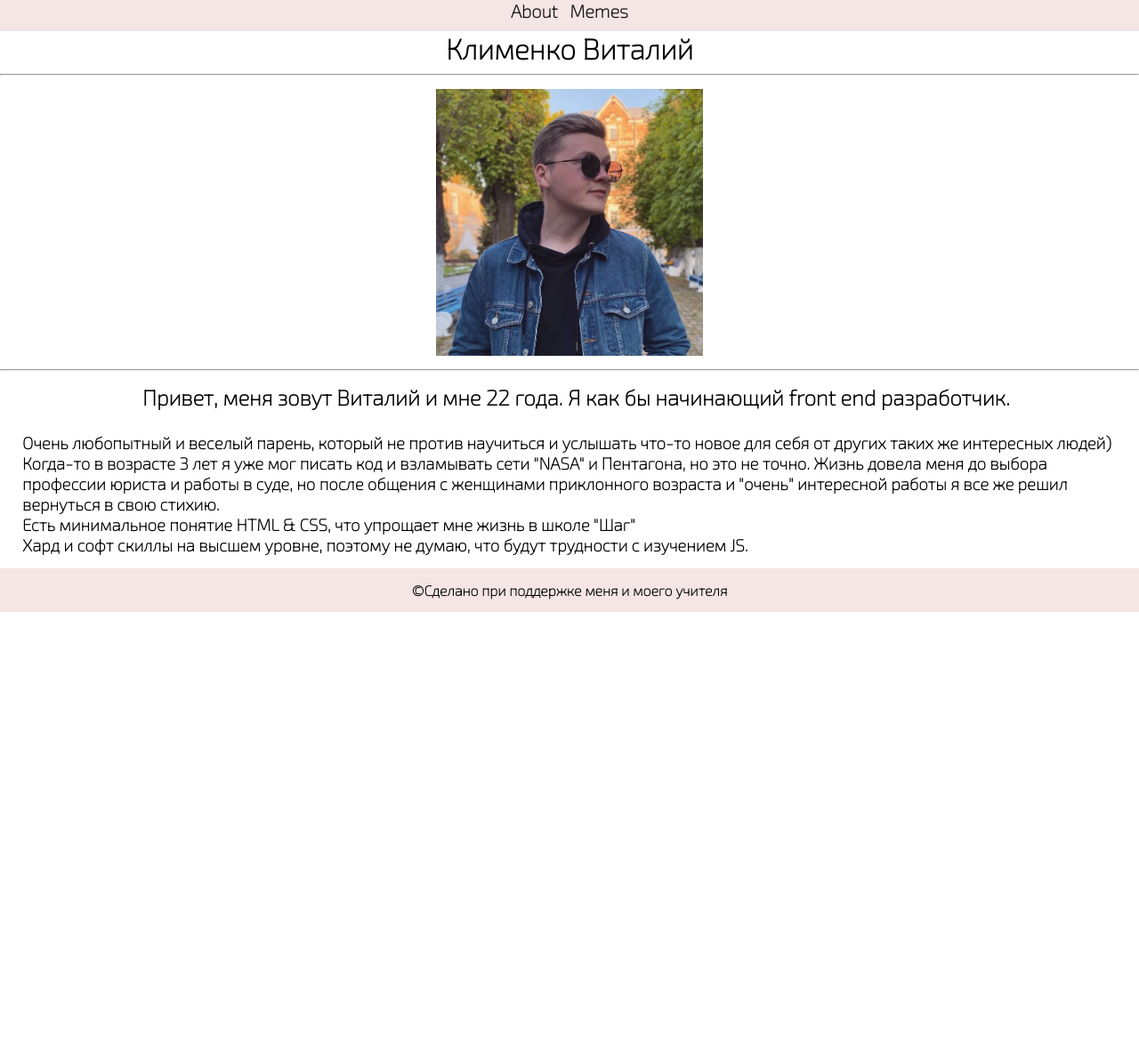
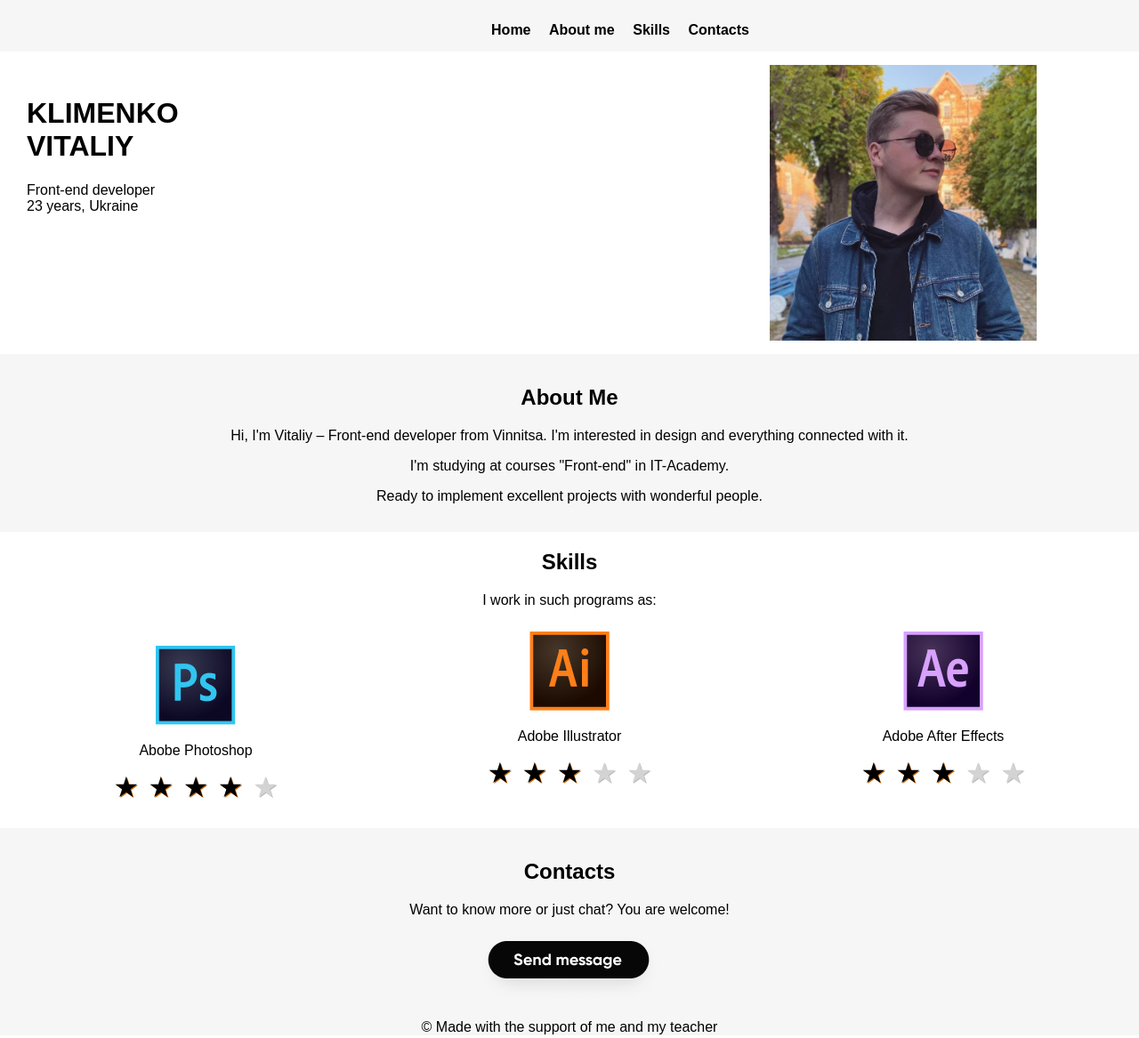
Before and after one commit to DimagaDev/FrontEnd21, a plain HTML site: page index.html in a window 1280 px wide. Shown: the whole page at 89% size. Before the commit the page ends 800 px from the top, so only its background shows below. Drawn offline with Linux system fonts and the light colour scheme.

Commit message:
update vers

```diff
--- a/css/style.css
+++ b/css/style.css
@@ -1,89 +1,126 @@
-* {
-    margin: 0px;
-    padding: 0px;
+html {
+    font-family: 'League Gothic', sans-serif;
 }
 
 body {
-    font-family: 'Exo 2', sans-serif;
-    text-align: left;
+    margin: 0;
+    padding: 0;
+    max-width: 1366px;
+}
+a {
+    outline: none;
+    text-decoration: none;
+    color: black;
+    font-weight: bold
 }
 
-.header {
-    width: 100%;
-    height: 35px;
-    text-align: center;
-    background-color: rgba(238, 209, 209, 0.555);
-}
 
-.header a {
-    outline: none;
-    text-decoration: none;
-    padding: 10px 5px 0;
-    font-size: 20px;
-}
-
-a:link {
-    color: #141413;
-}
-
-a:visited {
-    color: #121311;
-}
-
-a:focus {
-    border-bottom: 1px solid;
-    background: #0d0d0e;
+a:active {
+    color: whitesmoke;
 }
 
 a:hover {
-    border-bottom: 1px solid;
-    background: #ecf3e7;
+    color: gray;
 }
 
-a:active {
-    background: #f1f1f0;
-    color: #CDFEAA;
+.header-top {
+    background-image: url('../img/bg.png');
+    padding-bottom: 15px;
 }
 
-.image-prof {
+.photo-header img {
+    width: 500px;
+    height: 100%;
+    position:relative;
+    left:550px;
+}
+
+.main-nav ul {
+    padding: 0;
+    margin: 0;
+    margin-left: 130px;
+    list-style: none;
+    text-align: center;
+}
+
+.main-nav li {
+    display: inline-block;
+    margin-right: 1em;
+    padding-top: 25px;
+}
+
+.header-text {
+    padding: 15px;
+    text-align-last: left;
+    width: 50%;
+}
+
+.logo-header {
+    width: 100%;
+}
+
+.photo-header img {
+    width: 300px;
+}
+
+.header-main {
+    display: grid;
+    grid-template-columns: 300px 300px;
     padding: 15px;
 }
 
 .about-me {
-    padding-left: 15px;
-    padding-bottom: 5px;
-}
-
-h1 {
-    padding-bottom: 10px;
+    padding: 15px;
+    background-image: url('../img/bg.png');
     text-align: center;
 }
 
-h2 {
-    padding: 15px;
+.skills h2, p {
     text-align: center;
 }
 
-h3 {
+.skills-main {
+    display: flex;
+    justify-content: space-around;
+    text-align: center;
     padding: 10px;
 }
 
-img {
-    height: 300px;
-    width: 300px;
-    display: block;
-    margin: 0 auto;
+.footer-page {
+    background-image: url('../img/bg.png');
 }
 
-.mem {
-    width: 450px;
-    height: auto;
+.footer-page h2, p {
+    text-align: center;
+}
+.footer-page h2 {
+    padding-top: 35px;
 }
 
-.footer p {
-    width: 100%;
-    padding-top: 15px;
-    padding-bottom: 15px;
+.sand-me {
     text-align: center;
-    background-color: rgba(238, 209, 209, 0.555);
 }
+
+.footer-links {
+    text-align: center;
+}
+
+.rating-result {
+	width: 265px;
+	margin: 0 auto;
+}
+.rating-result span {
+	padding: 0;
+	font-size: 32px;
+	margin: 0 3px;
+	line-height: 1;
+	color: lightgrey;
+	text-shadow: 1px 1px #bbb;
+}
+.rating-result > span:before {
+	content: '★';
+}
+.rating-result > span.active {
+	color: black;
+	text-shadow: 1px 1px #c60;
+}
--- a/index.html
+++ b/index.html
@@ -1,37 +1,101 @@
 <!DOCTYPE html>
-<html lang="ru">
+<html lang="en">
 <head>
-		<meta charset="utf-8" />
-		<title>Портфолио</title>
+    <meta charset="UTF-8">
+    <meta http-equiv="X-UA-Compatible" content="IE=edge">
+    <meta name="viewport" content="width=device-width, initial-scale=1.0">
     <link rel="stylesheet" href="css/style.css">
-		<link rel="preconnect" href="https://fonts.googleapis.com">
-		<link rel="preconnect" href="https://fonts.gstatic.com" crossorigin>
-		<link href="https://fonts.googleapis.com/css2?family=Exo+2:wght@100&display=swap" rel="stylesheet">
+    <title>Profile</title>
 </head>
 <body>
-		<header class="header">
-			<a href="pages/about.html"><b>About</b></a>
-			<a href="pages/memes.html"><b>Memes</b></a>
-		</header>
-		<h1>Клименко Виталий</h1>
-		<hr>
-			<div class="image-p">
-			<p class="image-prof"><a title="Нажми на меня" target="_blank" href="https://www.meme-arsenal.com/memes/821b5ccd1aac6b73a4d87c13414f60db.jpg">
-			<img src="img/123.png" alt="#"></a></p>
+    <div class="header-page">
+            <div class="header-top">
+                <div class="main-nav">
+                    <ul>
+                        <li><a href="index.html">Home</a></li>
+                        <li><a href="pages/about.html">About me</a></li><!--другая страница-->
+                        <li><a href="#skills">Skills</a></li>       <!--ссылки  якоря-->
+                        <li><a href="#Contacts">Contacts</a></li>
+                    </ul>
                 </div>
-		<hr>
-					<div class="about-me">
-						<h2>Привет, меня зовут Виталий и мне 22 года. Я как бы начинающий front end разработчик.</h2>
-						<h3>Очень любопытный и веселый парень, который не против научиться и услышать что-то новое для себя от других таких же интересных людей)
-						<p>Когда-то в возрасте 3 лет я уже мог писать код и взламывать сети "NASA" и Пентагона, но это не точно. Жизнь довела меня до выбора профессии юриста и работы в суде, но после общения с женщинами приклонного возраста и "очень" интересной работы я все же решил вернуться в свою стихию.</p>
-						<p>Есть минимальное понятие HTML & CSS, что упрощает мне жизнь в школе "Шаг"</p>
-						<p>Хард и софт скиллы на высшем уровне, поэтому не думаю, что будут трудности с изучением JS.</p>
-						</h3>
+                    <!--<div class="logo-header">
+                    <img src="img/Vector.png" alt="Vector">
+                    </div>-->
+                </div>
+                <div class="header-main">
+                    <div class="header-text">
+                    <h1>KLIMENKO<br>VITALIY</h1>
+                    <p class="about-me-header">Front-end developer<br>23 years, Ukraine</p>
+                    </div>
+                    <div class="photo-header">
+                        <img src="img/123.png" alt="baner">
+                    </div>
+                </div>
     </div>
 
-		<footer class="footer">
-			<p><b>&copy;Сделано при поддержке меня и моего учителя</b></p>
-		</footer>
+    <div class="about-me">
+        <h2>About Me</h2>
+        <p>Hi, I'm Vitaliy – Front-end developer from Vinnitsa. I'm interested in design and everything connected with it.</p>
+        <p>I'm studying at courses "Front-end" in IT-Academy.</p>
+        <p>Ready to implement excellent projects with wonderful people.</p>
+    </div>
+
+    <div class="skills">
+        <h2 >Skills</h2>
+        <p>I work in such programs as:</p>
+        <div class="skills-main">
+            <div class="skills-item">
+                <p><a name="skills"></a></p>
+                <img src="img/PS.png" alt="ps">
+                <p>Abobe Photoshop</p>
+                <div class="rating-result">
+                    <span class="active"></span>
+                    <span class="active"></span>
+                    <span class="active"></span>
+                    <span class="active"></span>
+                    <span></span>
+                </div>
+            </div>
+            <div class="skills-item">
+                <img src="img/AI.png" alt="ai">
+                <p>Adobe Illustrator</p>
+                <div class="rating-result">
+                    <span class="active"></span>
+                    <span class="active"></span>
+                    <span class="active"></span>
+                    <span></span>
+                    <span></span>
+                </div>
+            </div>
+            <div class="skills-item">
+                <img src="img/AE.png" alt="ae">
+                <p>Adobe After Effects</p>
+                <div class="rating-result">
+                    <span class="active"></span>
+                    <span class="active"></span>
+                    <span class="active"></span>
+                    <span></span>
+                    <span></span>
+                </div>
+            </div>
+        </div>
+    </div>
+
+    <div class="footer-page">
+        <div class="footer-top">
+            <h2>Contacts</h2>
+            <p>Want to know more or just chat? You are welcome!</p>
+        </div>
+        <p><a name="Contacts"></a></p>
+        <div class="sand-me">
+            <a href="mailto:v.klimenko2014@gmail.com"><img src="img/btnsand.png" alt="btnsand"></a>
+        </div>
+        <div class="footer-links"> <!--нужно доделать
+            <a href="https://www.instagram.com/"><img src="img/instlogo.png" alt=""></a>
+            <a href="#"><img src="img/linidlogo.png" alt=""></a>-->
+            <p>&copy; Made with the support of me and my teacher</p>
+        </div>
+    </div>
 
 </body>
 </html>
```
Also changed, not shown: pages/about.html (+1 -0 lines), img/AE.png (added), img/AI.png (added), img/About me.png (added), img/PS.png (added), img/Vector.png (added), img/baggy.jpg (deleted), img/baner.png (added), img/bg.png (added), img/btnsand.png (added), img/ded.jpg (deleted), img/instlogo.png (added), img/linidlogo.png (added), img/ochi.png (added), 1 more files. Lines whose indentation alone changed are shown as unchanged.
